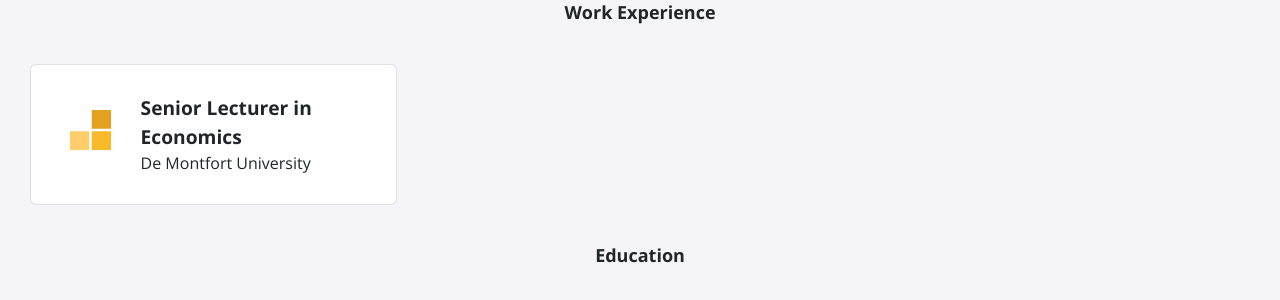
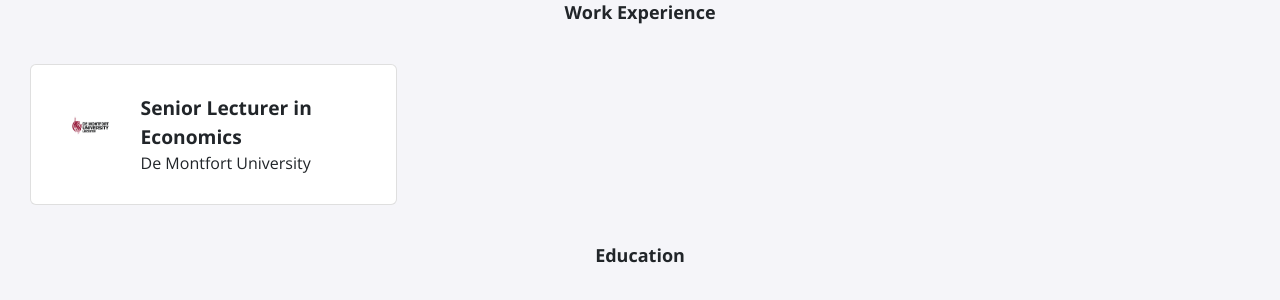
Before and after one commit to rubenmtzc/rubenmtzc-first-try.github.io, a Jekyll site: the page built from index.html, in a window 1280 px wide. Shown: the part 671-971 px from the top of the page. Built offline with Jekyll 4.4.1, drawn with Linux system fonts in a browser that asks for light colours; nearby versions of some CDN libraries.

Commit message:
Update experience.yml

```diff
--- a/_data/experience.yml
+++ b/_data/experience.yml
@@ -1,3 +1,3 @@
 - role: Senior Lecturer in Economics
   company: De Montfort University
-  logo: fellowship.svg
+  logo: DMU-Logo.jpg
```
